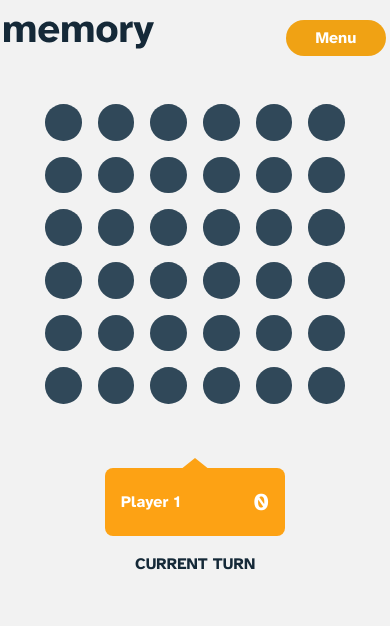
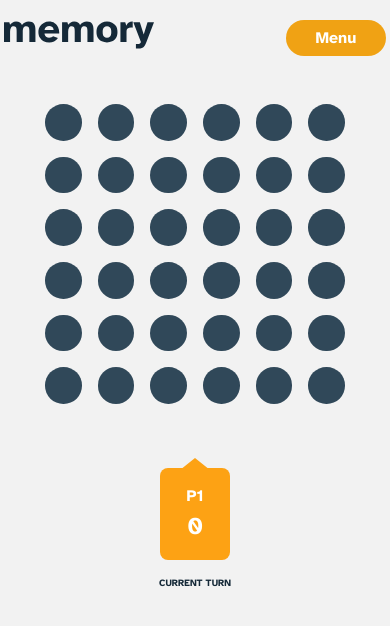
Before and after one commit to JosielLima/memory-game, a React (Vite) app: page /playing in a window 390 px wide. Shown: the top 626 px of the page. Built offline with nearby package versions, Linux system fonts and the light colour scheme.

Commit message:
add responsive in cards players

```diff
--- a/src/pages/Playing.jsx
+++ b/src/pages/Playing.jsx
@@ -401,6 +401,10 @@ export default function Playing() {
           min-width: 300px;
           margin: 0 auto;
           margin-top: ${theme.spacing.xl};
+          @media (max-width: 600px) {
+            gap: 0.2rem;
+            flex-wrap: nowrap;
+          }
         `}
       >
         {/* Renderizar pontuação para cada jogador */}
@@ -444,6 +448,10 @@ export default function Playing() {
                   transform: translateX(-50%);
                 }`
                   : ""}
+                @media (max-width: 600px) {
+                  min-width: 70px;
+                  flex-direction: column;
+                }
               `}
             >
               <p
@@ -452,7 +460,25 @@ export default function Playing() {
                   font-weight: bold;
                 `}
               >
-                Player {index + 1}
+                <span
+                  css={css`
+                    @media (max-width: 600px) {
+                      display: none;
+                    }
+                  `}
+                >
+                  Player
+                </span>
+                <span
+                  css={css`
+                    @media (min-width: 601px) {
+                      display: none;
+                    }
+                  `}
+                >
+                  P
+                </span>
+                {index + 1}
               </p>
               <p
                 css={css`
@@ -469,7 +495,11 @@ export default function Playing() {
                 css={css`
                   text-transform: uppercase;
                   font-weight: bold;
+                  font-size: 1rem;
                   margin-top: 1rem;
+                  @media (max-width: 600px) {
+                    font-size: 0.6rem;
+                  }
                 `}
               >
                 Current Turn
```
